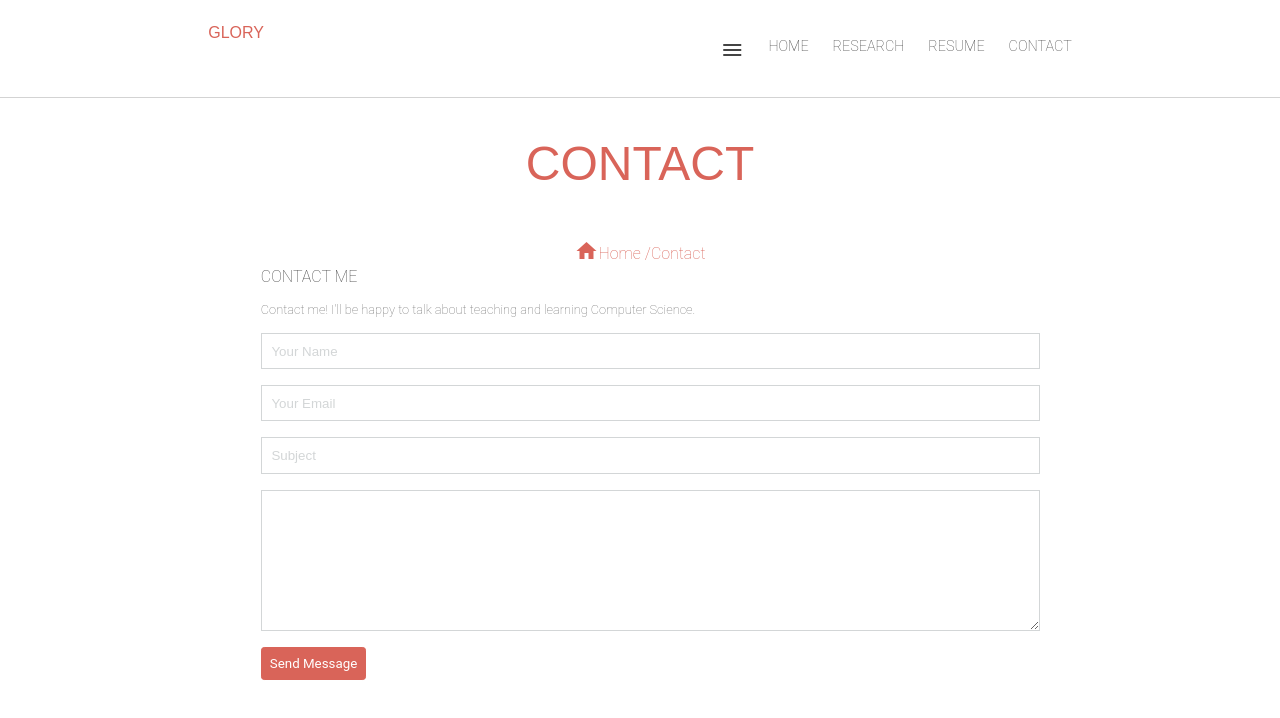
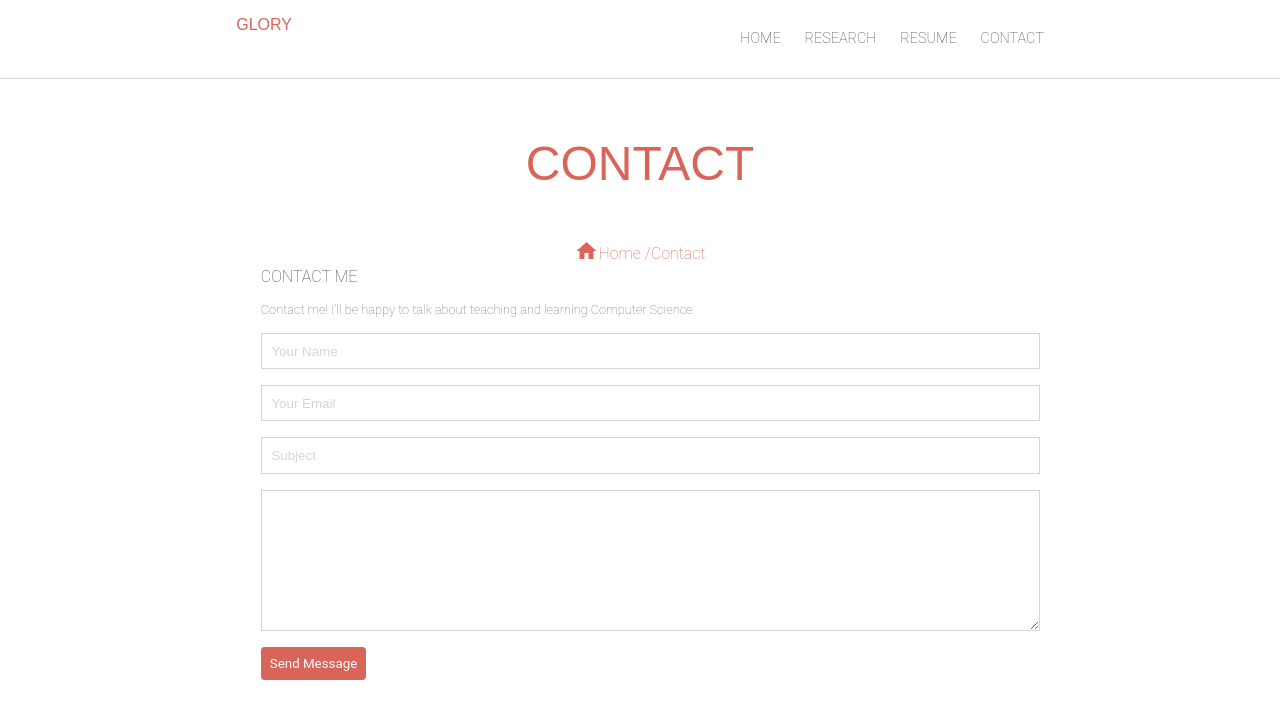
Before and after one commit to obiorahm/obiorahm.github.io, a plain HTML site: page contact.html in a window 1280 px wide. Drawn offline with nearby package versions, Linux system fonts and the light colour scheme.

Commit message:
small for contact and research

```diff
--- a/contact.html
+++ b/contact.html
@@ -11,8 +11,8 @@
   <body>
     <header class="header">
       <span class="logo">GLORY</span>
-      <ul class="menu menu-lg menu-sm">
-        <li class=""><span class="menu-icon-sm menu-icon-lg material-symbols-outlined">menu</span></li>
+      <span class="menu-icon-sm menu-icon-lg" id="small-menu-activator"><span class="material-symbols-outlined">menu</span></span>
+      <ul class="menu menu-lg menu-sm" id="small-menu">
         <li class="menu-item menu-item-sm menu-item-lg"><a class="a-menu-lg a-menu-sm" href="index.html">HOME</a></li>
         <li class="menu-item menu-item-sm menu-item-lg"><a class="a-menu-lg a-menu-sm" href="research.html">RESEARCH</a></li>
         <li class="menu-item menu-item-sm menu-item-lg"><a class="a-menu-lg a-menu-sm" href="resume.html">RESUME</a></li>
@@ -55,6 +55,6 @@
         </div>
       </div>
     </div>
-
+    <script type="text/javascript" src="script.js"></script>
   </body>
 </html>
--- a/styles.css
+++ b/styles.css
@@ -27,6 +27,12 @@
 
 .header{
   background-color: white;
+  padding: 1rem 2rem 1rem 2rem;
+  border-bottom: 1px solid lightgrey;
+  position: fixed;
+  left: 0;
+  right: 0;
+  top: 0px;
 }
 
 .logo{
@@ -379,12 +385,6 @@ Text
   .header{
     display: flex;
     justify-content: space-around;
-    padding-top: 1rem;
-    padding-bottom: 1rem;
-    border-bottom: 1px solid lightgrey;
-    position: fixed;
-    left: 0;
-    right: 0;
   }
 
   .menu-lg{
@@ -413,11 +413,6 @@ Text
   .header{
     display: grid;
     grid-template-columns: 1fr 1fr;
-    border-bottom: 1px solid lightgrey;
-    position: fixed;
-    left: 0;
-    right: 0;
-    padding: 1rem 2rem 1rem 2rem;
   }
 
   .logo{
```
Also changed, not shown: research.html (+3 -3 lines).
